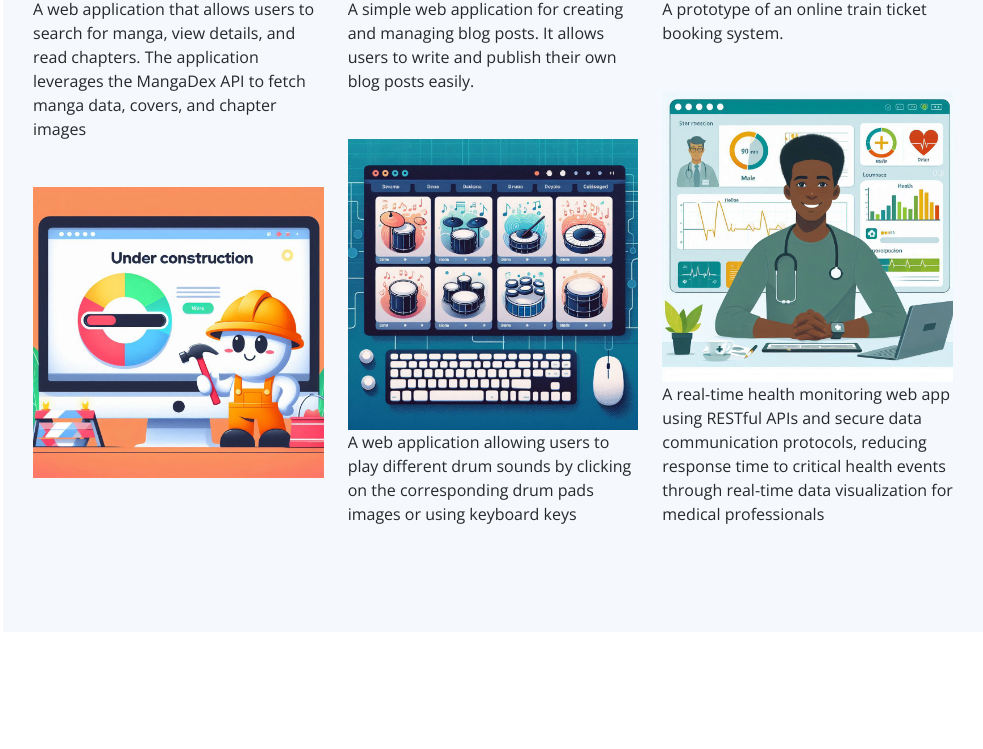
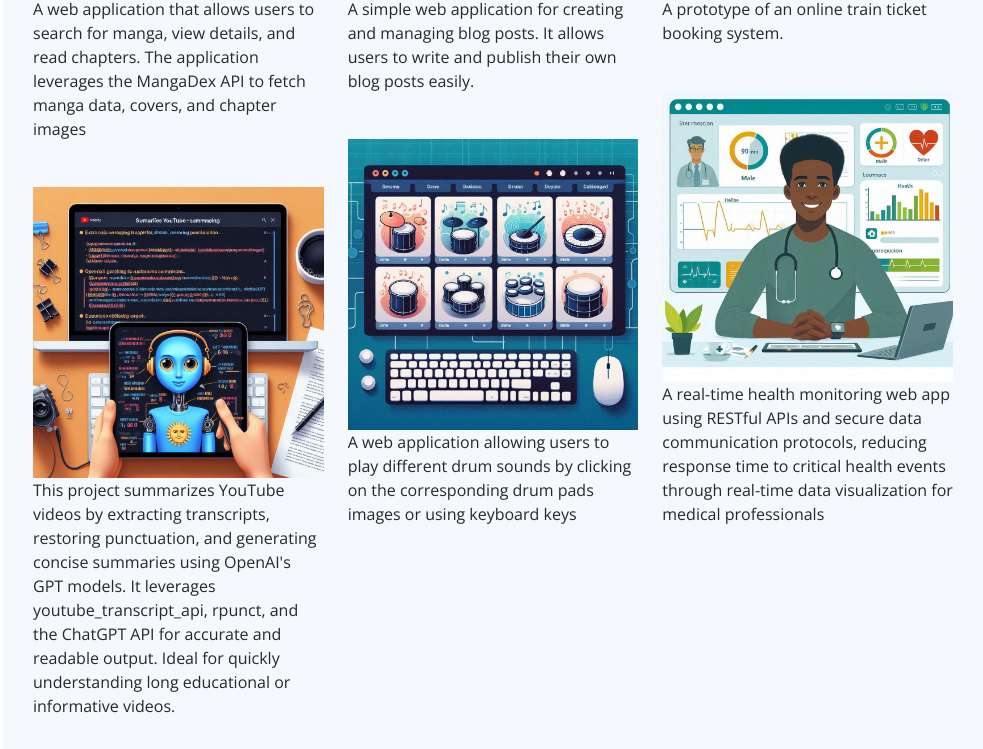
Before and after one commit to thesauravsingh/thesauravsingh.github.io, a plain HTML site: page index.html in a window 1280 px wide. Shown: the part 3381-4130 px from the top of the page, without its empty margins (297-1280 px from the left). Before the commit the page ends 4013 px from the top, so only its background shows below. Drawn offline with nearby package versions, Linux system fonts and the light colour scheme.

Commit message:
Update index.html

```diff
--- a/index.html
+++ b/index.html
@@ -198,7 +198,7 @@
               <h4>Master's in Computer Science </h4>
               <h5>2023 - 2025</h5>
               <p><em>Illinois Institute of Technology, Chicago, IL</em></p>
-              <p>Coursework: GPA 3.4/4  Introduction to Algorithm, Deep Learning, Database Organization, Science of Programming, Machine Learning, Data Preparation and Analysis, Software Engineering, Computer Networks, Advance Database Organization</p>
+              <p>Coursework: GPA 3.78/4  Introduction to Algorithm, Big Data, Deep Learning, Database Organization, Science of Programming, Machine Learning, Data Preparation and Analysis, Software Engineering, Computer Networks, Advance Database Organization</p>
             </div>
             <div class="resume-item">
               <h4>Bachelor of electronic &amp; Communication Engineering</h4>
@@ -311,10 +311,11 @@
 
           <div class="col-lg-4 col-md-6 portfolio-item filter-data-science">
             <div class="portfolio-wrap">
-              <img src="assets/img/portfolio/wip.jpeg" class="img-fluid" alt="">
+              <img src="assets/img/portfolio/youtube.jpeg" class="img-fluid" alt="">
               <div class="portfolio-links">
                 <a href="" ><i class="bx bx-link"></i></a>
               </div>
+               <p>This project summarizes YouTube videos by extracting transcripts, restoring punctuation, and generating concise summaries using OpenAI's GPT models. It leverages youtube_transcript_api, rpunct, and the ChatGPT API for accurate and readable output. Ideal for quickly understanding long educational or informative videos.</p>
             </div>
           </div>
 
```
